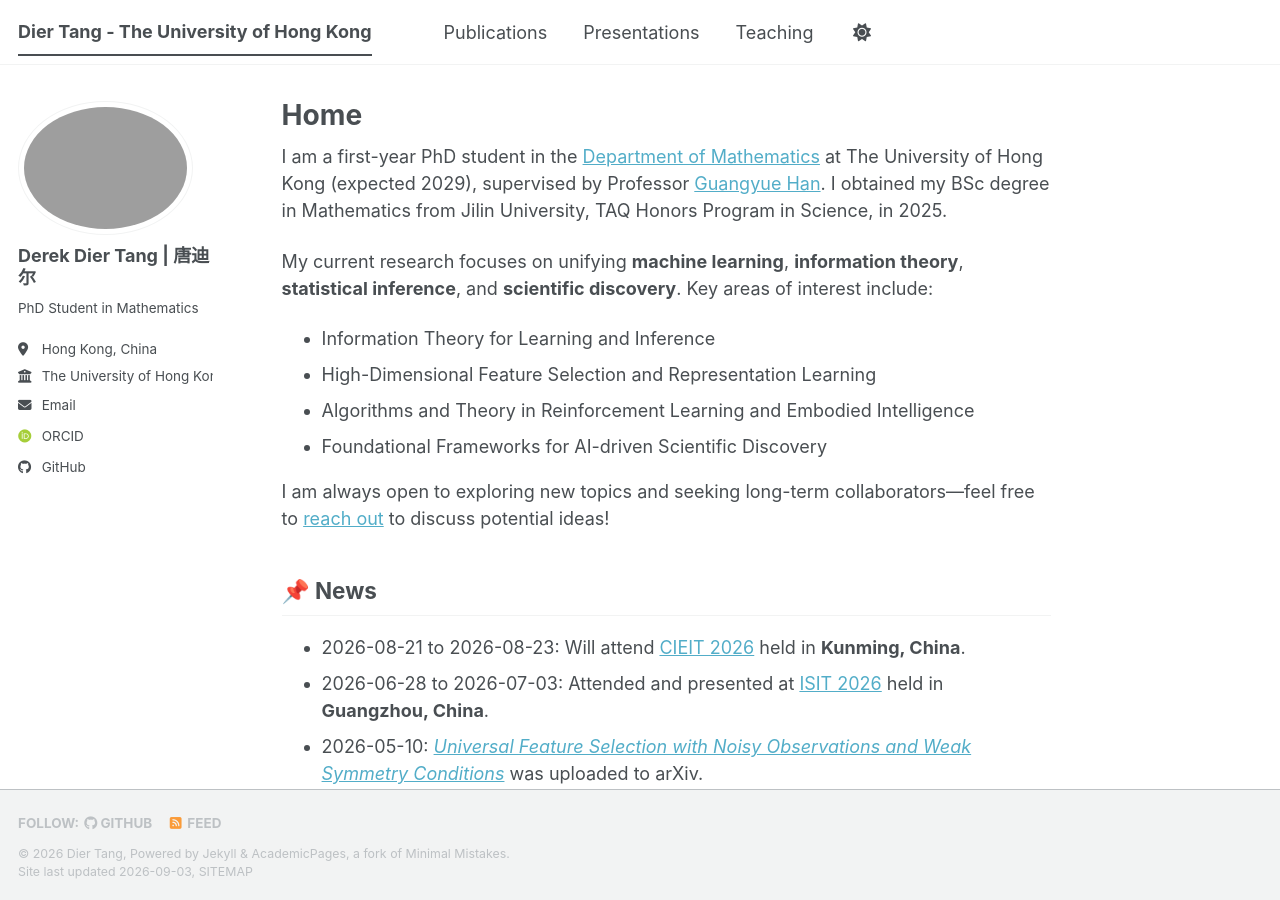
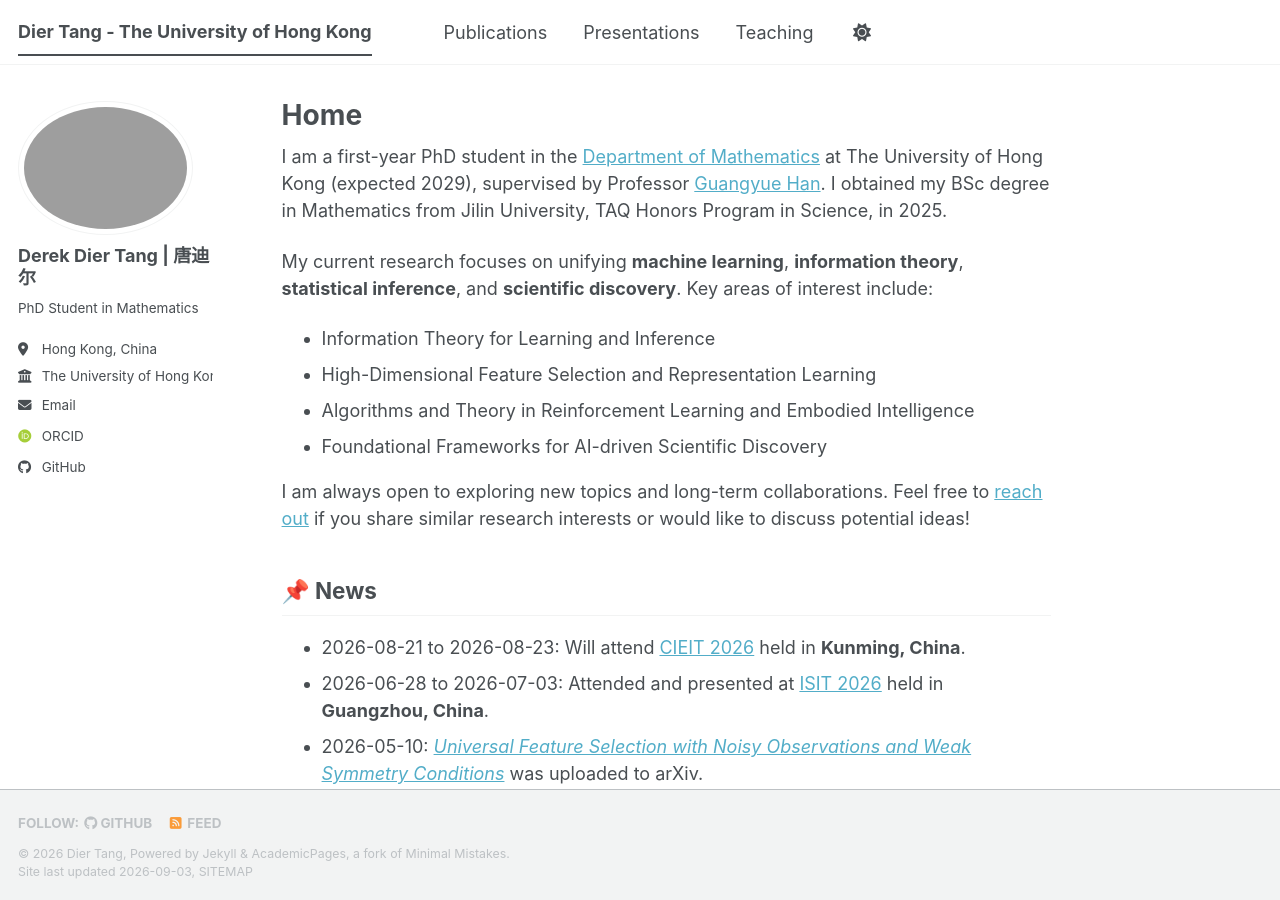
Before and after one commit to TangDier03/tangdier03.github.io, a Jekyll site: the page built from _pages/about.md, in a window 1280 px wide and 900 px high. Built offline with Jekyll 4.4.1, drawn with Linux system fonts in a browser that asks for light colours; some web fonts are replaced; a script bundle is joined from its source files by our own code; library files that are not in the unit come from our copies.

Commit message:
Update about.md

```diff
--- a/_pages/about.md
+++ b/_pages/about.md
@@ -16,7 +16,7 @@ My current research focuses on unifying **machine learning**, **information theo
 - Algorithms and Theory in Reinforcement Learning and Embodied Intelligence
 - Foundational Frameworks for AI-driven Scientific Discovery
 
-I am always open to exploring new topics and seeking long-term collaborators—feel free to [reach out](#contact) to discuss potential ideas!
+I am always open to exploring new topics and long-term collaborations. Feel free to [reach out](#contact) if you share similar research interests or would like to discuss potential ideas!
 
 
 
```
